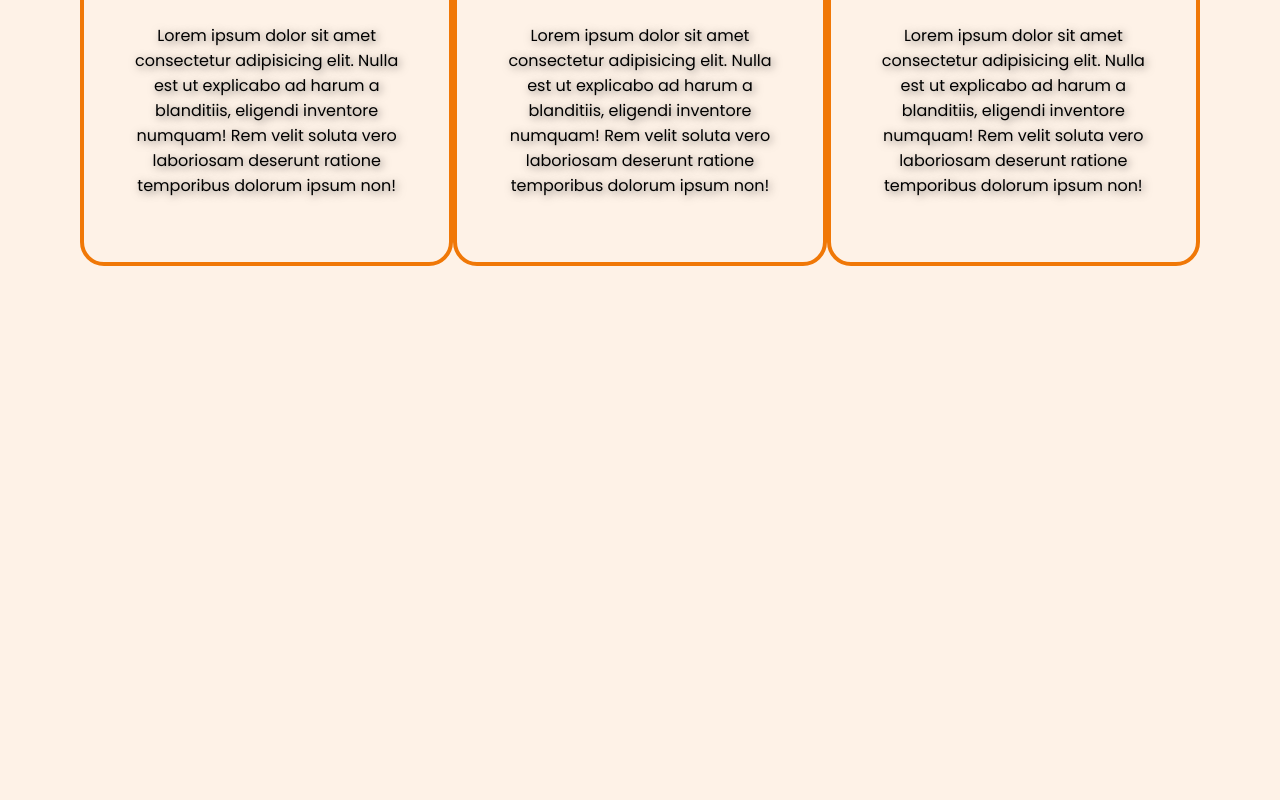
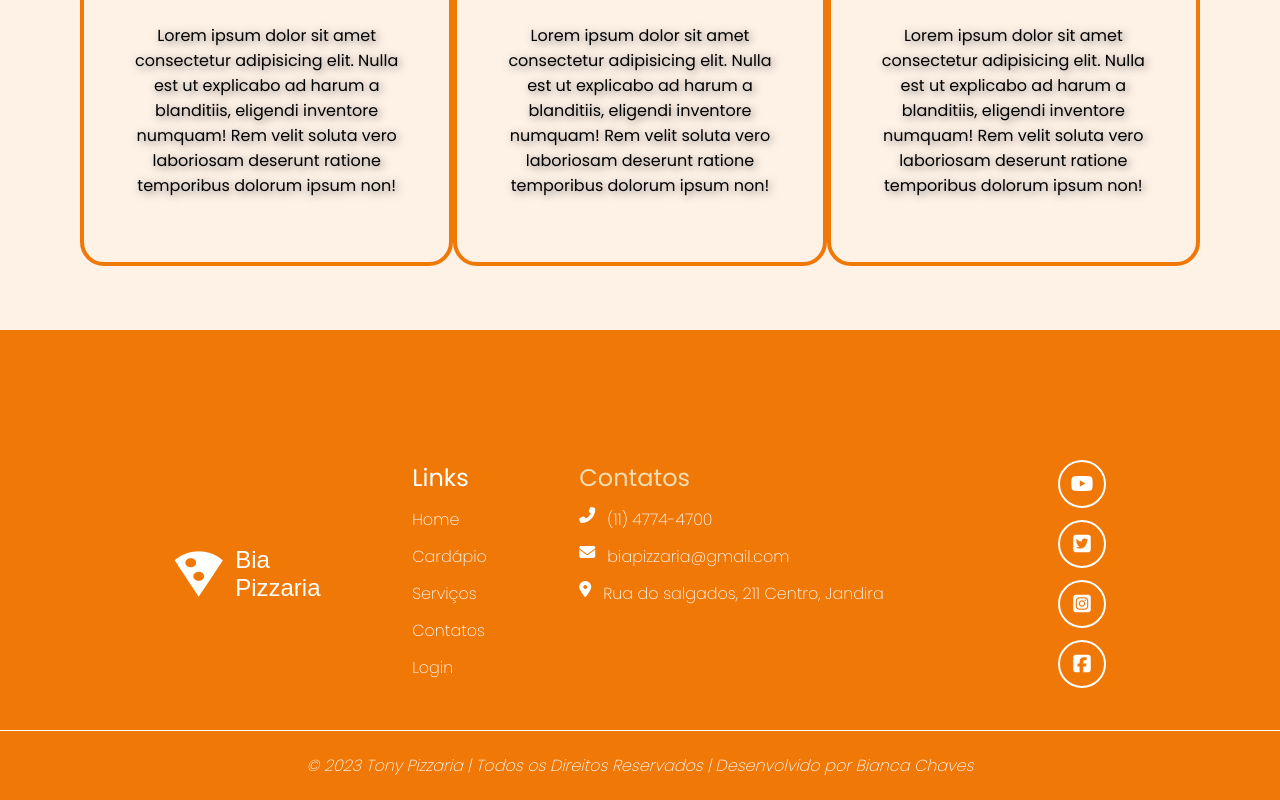
Before and after one commit to bchavx/bia_pizzaria, a plain HTML site: page index.html in a window 1280 px wide. Shown: the part 1963-2763 px from the top of the page. Before the commit the page ends 2293 px from the top, so only its background shows below. Drawn offline with Linux system fonts and the light colour scheme; a web font is replaced by a local one.

Commit message:
footer ok

```diff
--- a/index.html
+++ b/index.html
@@ -13,6 +13,8 @@
     <link rel="stylesheet" href="./styles/home.css">
     <link rel="stylesheet" href="./styles/cardapio.css">
     <link rel="stylesheet" href="./styles/servicos.css">
+    <link rel="stylesheet" href="./styles/footer.css">
+    <script src="https://kit.fontawesome.com/324b71f187.js" crossorigin="anonymous"></script>
     <title>Bia Pizzaria</title>
 </head>
 <body>
@@ -317,6 +319,63 @@
             </div>
         </section>
     </main>
-    <footer></footer>
+    <footer>
+        <div class="contatos-container" id="contato">
+            <div class="contato-logo">
+                <img src="./img/logo-branco.png" alt="Logo Bia Pizzaria">
+                <p>Bia Pizzaria</p>
+            </div>
+            <div class="contato-links">
+                <p class="titulo">Links</p>
+                <ul>
+                    <li><a href="#home">Home</a></li>
+                    <li><a href="#cardapio">Cardápio</a></li>
+                    <li><a href="#servicos">Serviços</a></li>
+                    <li><a href="#contatos">Contatos</a></li>
+                    <li><a href="#"></a>Login</li>
+                </ul>
+            </div>
+            <div class="contatos">
+                <p class="titulo">Contatos</p>
+                <ul>
+                    <li>
+                        <i class="fas fa-phone-alt"></i>
+                        <p>(11) 4774-4700</p>
+                    </li>
+                    <li><i class="fas fa-envelope"></i>
+                    <p>biapizzaria@gmail.com</p>
+                    <li><i class="fas fa-map-marker-alt"></i>
+                    <p>Rua do salgados, 211 Centro, Jandira</p>
+                </ul>
+            </div>
+            <div class="contato-sociais">
+                <ul>
+                    <li>
+                        <a href="">
+                            <i class="fab fa-youtube"></i>
+                        </a>
+                    </li>
+                    <li>
+                        <a href="">
+                            <i class="fab fa-twitter-square"></i>
+                        </a>
+                    </li>
+                    <li>
+                        <a href="">
+                            <i class="fab fa-instagram-square"></i>
+                        </a>
+                    </li>
+                    <li>
+                        <a href="">
+                            <i class="fab fa-facebook-square"></i>
+                        </a>
+                    </li>
+                </ul>
+            </div>
+        </div>
+        <div class="autor-container">
+            © 2023 Tony Pizzaria | Todos os Direitos Reservados | Desenvolvido por Bianca Chaves
+        </div>
+    </footer>
 </body>
 </html>
--- /dev/null
+++ b/styles/footer.css
@@ -0,0 +1,122 @@
+footer{
+    background-color: var(--cor-primaria);
+    display: flex;
+    flex-direction: column;
+    padding-top: 130px;
+}
+
+.contatos-container{
+    display: flex;
+    padding-bottom: 42px;
+}
+
+.contato-logo{
+    flex-grow: 1;
+    display: flex;
+    justify-content: flex-end;
+    align-items: center;
+    padding-right: 8px;
+    gap: 12px;
+}
+
+.contato-logo p{
+    font-family: 'Pattaya', sans-serif;
+    font-size: 1.5rem;
+    color: white;
+    width: 82px;
+}
+
+.contato-links{
+    flex-grow: 1;
+    display: flex;
+    flex-direction: column;
+    justify-content: flex-start;
+    align-items: center;
+    gap: 12px;
+}
+
+.contato-links p{
+    width: 80px;
+    font-size: 1.5rem;
+    color: white;
+}
+
+.contato-links ul{
+    color: white;
+    width: 80px;
+    display: flex;
+    flex-direction: column;
+    gap: 12px;
+    font-weight: 200;
+}
+
+.contatos{
+    flex-grow: 1;
+    display: flex;
+    flex-direction: column;
+    justify-content: flex-start;
+    align-items: flex-start;
+    gap: 12px;
+}
+
+.contatos> p{
+font-size: 1.5rem;
+color: wheat;
+}
+
+.contatos ul{
+    display: flex;
+    flex-direction: column;
+    gap: 12px;
+}
+
+.contatos li{
+    display: flex;
+    gap: 12px;
+}
+
+.contatos i{
+    color: white;
+}
+
+.contatos li p{
+    color: white;
+    font-weight: 200;
+}
+
+.contato-sociais{
+    flex-grow: 1;
+}
+
+.contato-sociais ul{
+    display: flex;
+    flex-direction: column;
+    gap: 12px;
+}
+
+.contato-sociais a{
+    display: flex;
+    justify-content: center;
+    align-items: center;
+    width: 48px;
+    height: 48px;
+    border: 2px solid #fff;
+    border-radius: 50%;
+}
+
+.contato-sociais i{
+    color: white;
+    font-size: 20px;
+}
+
+.autor-container{
+    height: 70px;
+    display: flex;
+    justify-content: center;
+    align-items: center;
+    font-size: 1rem;
+    color: white;
+    font-style: italic;
+    font-weight: 200;
+    border-top: 1px solid #fff;
+}
```
Also changed, not shown: img/logo-branco.png (added).
